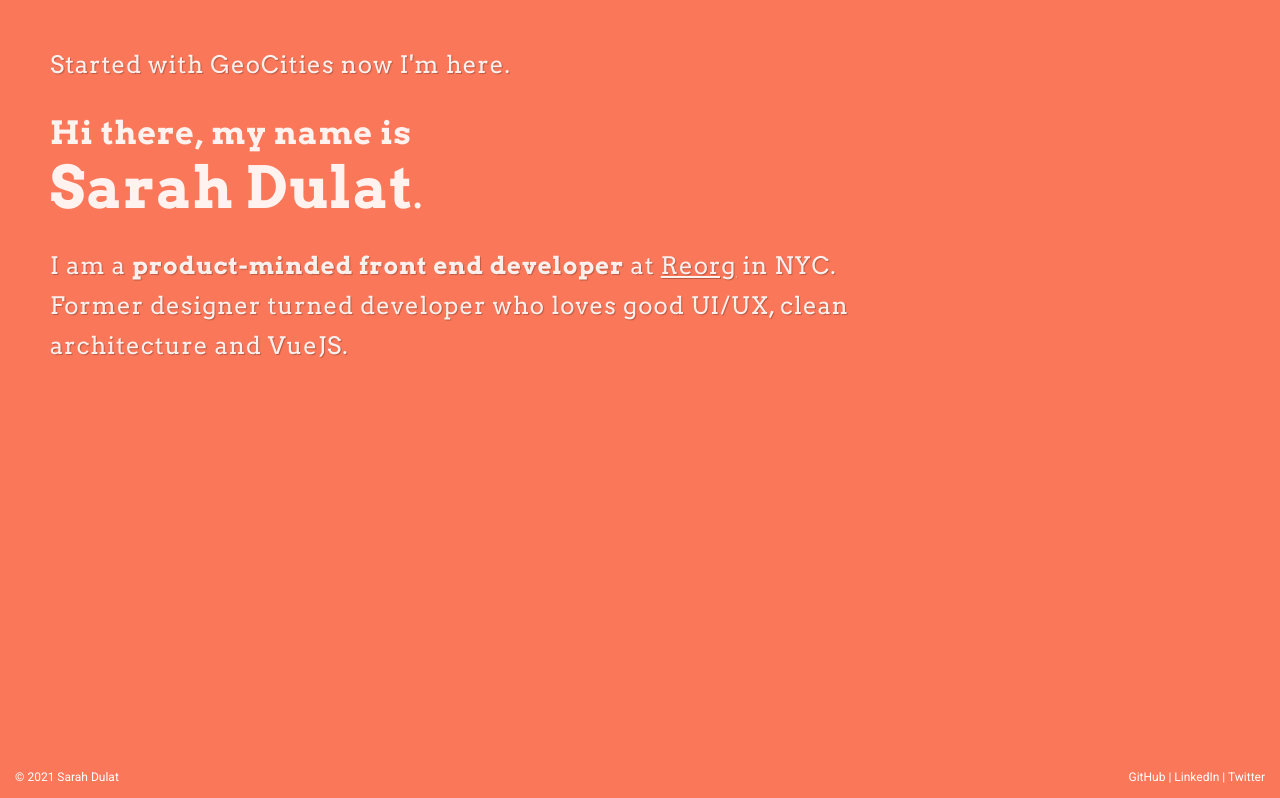
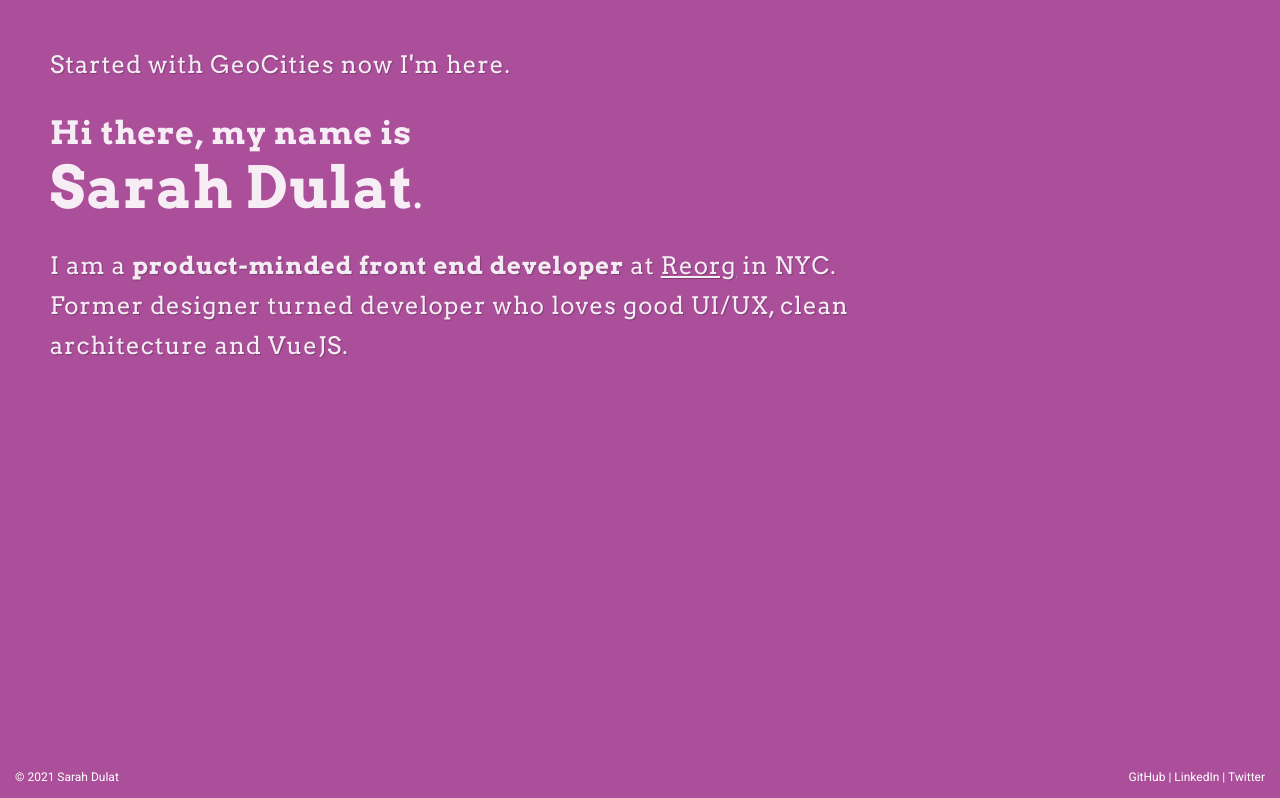
Before and after one commit to sarahdulat/sarah-dulat, a Vue app: page / in a window 1280 px wide. Shown: the top 798 px of the page. Built offline with nearby package versions, Linux system fonts and the light colour scheme.

Commit message:
changing background color

```diff
--- a/public/css/styles.css
+++ b/public/css/styles.css
@@ -186,7 +186,7 @@ body {
 /*BACKGROUND*/
 .sherbert {
   animation-name: sherbert;
-  animation-duration: 8s;
+  animation-duration: 10s;
   animation-timing-function: ease-in-out;
   animation-iteration-count: infinite;
   animation-direction: alternate;
@@ -194,10 +194,12 @@ body {
 
 @keyframes sherbert {
   0% {
+    background-position: 0% 50%;
     background: #F16544;
   }
   100% {
-    background: #FF7E61;
+    background-position: 100% 50%;
+    background: #6738F2;
   }
 }
 h1 {
--- a/src/sass/partials/_animations.scss
+++ b/src/sass/partials/_animations.scss
@@ -42,16 +42,18 @@
 /*BACKGROUND*/
 .sherbert {
   animation-name: sherbert;
-  animation-duration: 8s;
+  animation-duration: 10s;
   animation-timing-function: ease-in-out;
   animation-iteration-count: infinite;
   animation-direction: alternate;
 }
 @keyframes sherbert {
    0% {
+    background-position: 0% 50%;
     background: #F16544;
    }
    100% {
-    background: #FF7E61;
+    background-position: 100% 50%;
+    background: #6738F2;
    }
 }
```
